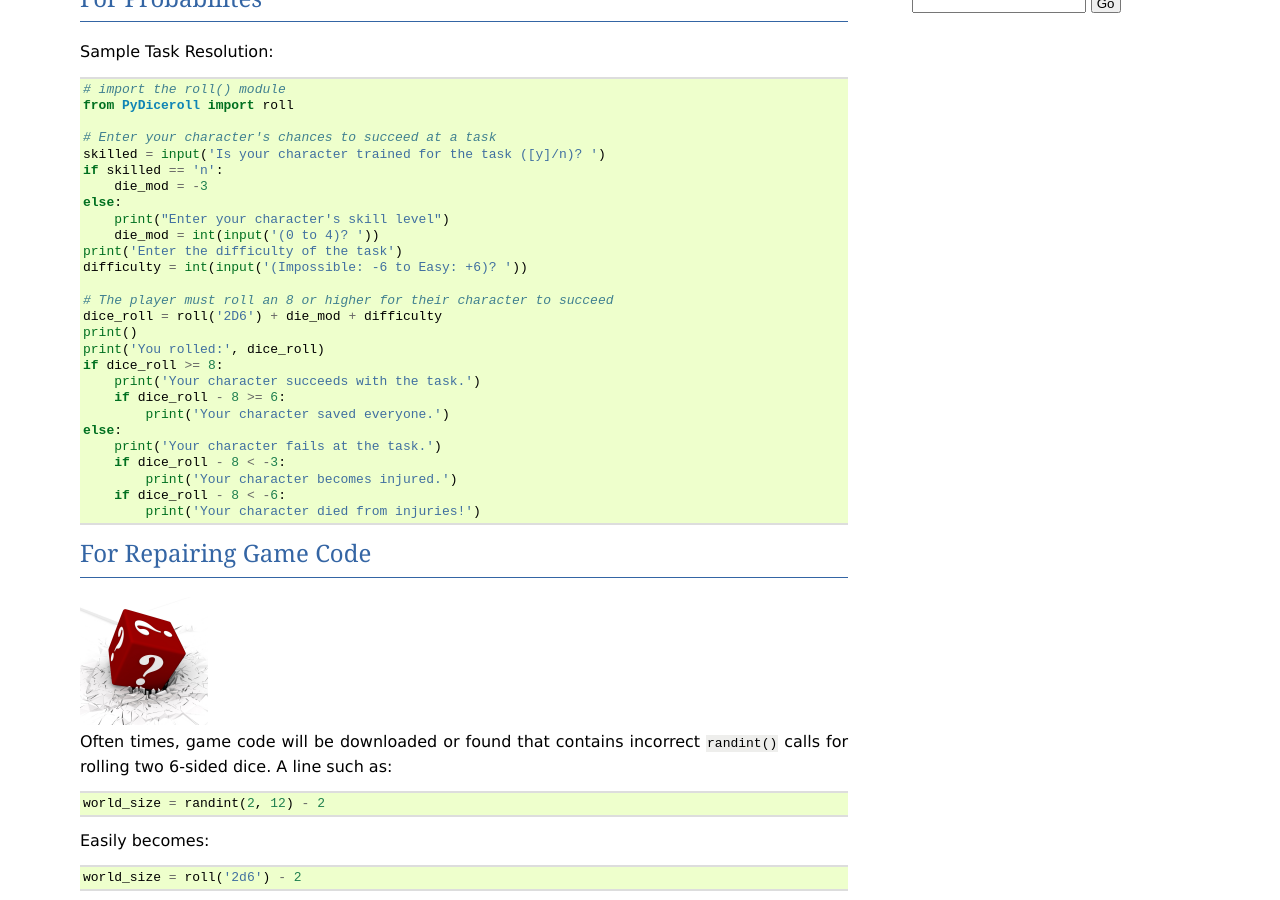
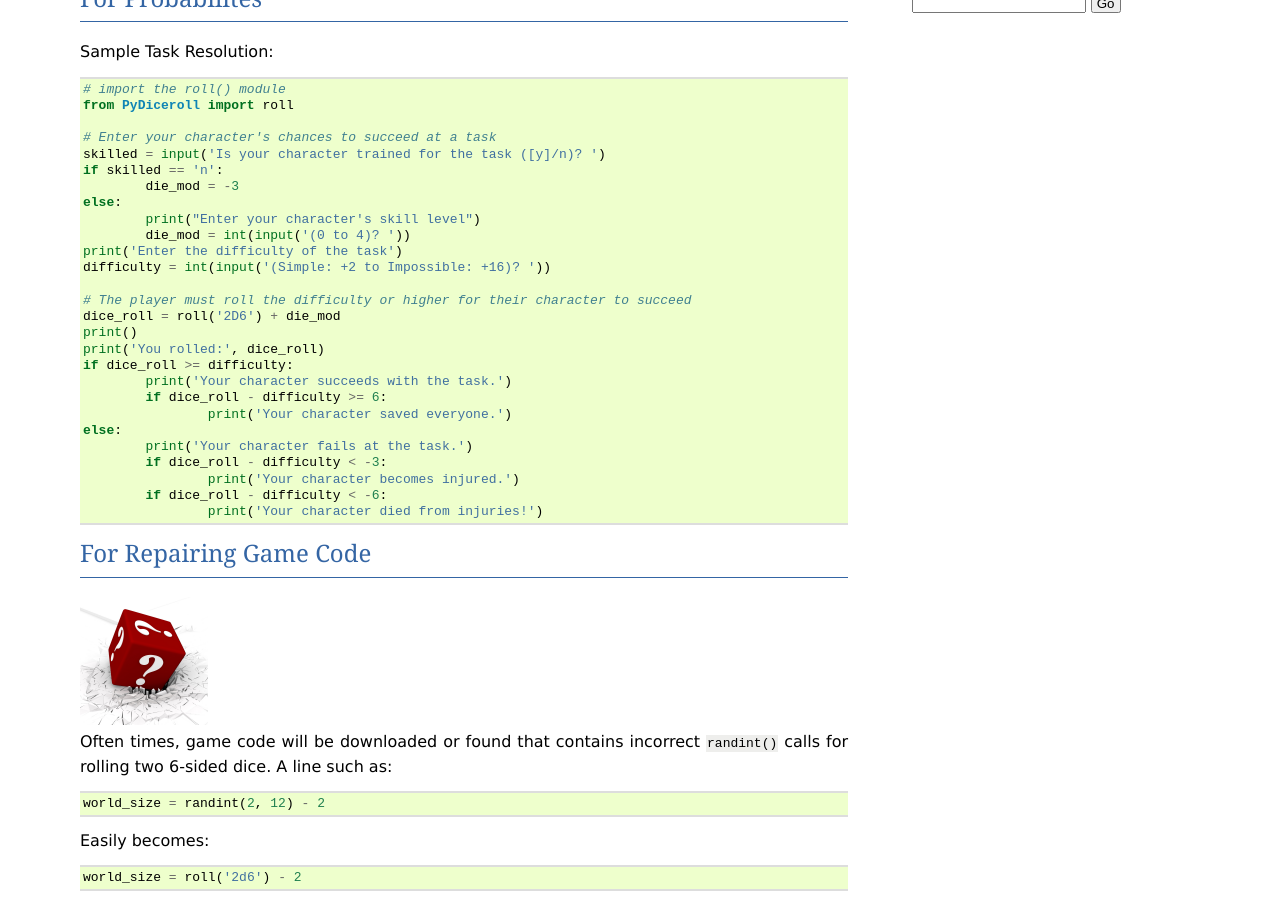
Before and after one commit to ShawnDriscoll/PyDiceroll, a Sphinx documentation site: the page built from docs/source/samples.rst, in a window 1280 px wide and 900 px high, scrolled down 788 px. Built offline with Sphinx 7.4.7, drawn with Linux system fonts in a browser that asks for light colours.

Commit message:
2nd edition

```diff
--- a/docs/source/samples.rst
+++ b/docs/source/samples.rst
@@ -35,33 +35,33 @@ For Probabilites
 
 Sample Task Resolution: ::
 
-    # import the roll() module
-    from PyDiceroll import roll
+	# import the roll() module
+	from PyDiceroll import roll
 
-    # Enter your character's chances to succeed at a task
-    skilled = input('Is your character trained for the task ([y]/n)? ')
-    if skilled == 'n':
-        die_mod = -3
-    else:
-        print("Enter your character's skill level")
-        die_mod = int(input('(0 to 4)? '))
-    print('Enter the difficulty of the task')
-    difficulty = int(input('(Impossible: -6 to Easy: +6)? '))
+	# Enter your character's chances to succeed at a task
+	skilled = input('Is your character trained for the task ([y]/n)? ')
+	if skilled == 'n':
+		die_mod = -3
+	else:
+		print("Enter your character's skill level")
+		die_mod = int(input('(0 to 4)? '))
+	print('Enter the difficulty of the task')
+	difficulty = int(input('(Simple: +2 to Impossible: +16)? '))
 
-    # The player must roll an 8 or higher for their character to succeed
-    dice_roll = roll('2D6') + die_mod + difficulty
-    print()
-    print('You rolled:', dice_roll)
-    if dice_roll >= 8:
-        print('Your character succeeds with the task.')
-        if dice_roll - 8 >= 6:
-            print('Your character saved everyone.')
-    else:
-        print('Your character fails at the task.')
-        if dice_roll - 8 < -3:
-            print('Your character becomes injured.')
-        if dice_roll - 8 < -6:
-            print('Your character died from injuries!')
+	# The player must roll the difficulty or higher for their character to succeed
+	dice_roll = roll('2D6') + die_mod
+	print()
+	print('You rolled:', dice_roll)
+	if dice_roll >= difficulty:
+		print('Your character succeeds with the task.')
+		if dice_roll - difficulty >= 6:
+			print('Your character saved everyone.')
+	else:
+		print('Your character fails at the task.')
+		if dice_roll - difficulty < -3:
+			print('Your character becomes injured.')
+		if dice_roll - difficulty < -6:
+			print('Your character died from injuries!')
 
 For Repairing Game Code
 -----------------------
--- a/docs/source/software_titles.rst
+++ b/docs/source/software_titles.rst
@@ -3,4 +3,4 @@
 
 Here is a sample list of software titles using **PyDiceroll**:
 
-TravCalc 3.1.0
+**TravCalc 3.1.0**
--- a/docs/source/tutorial.rst
+++ b/docs/source/tutorial.rst
@@ -45,7 +45,7 @@ The dice types to roll are:
 
 Additional dice types available are:
 
-   **BOON, BANE, and D2**
+   **BOON, BANE,** and **D2**
 
 .. note::
 
@@ -66,7 +66,7 @@ Some examples are:
 
     Typing ``PyDiceroll.py -H`` will provide some help.
 
-A TEST roll that calculates percentages for 2D6 can be issued:
+A **TEST** roll that calculates percentages for 2D6 can be issued:
 
 >>> roll('test')
       6x6 Roll Chart Test
```
Also changed, not shown: 8 other files.
